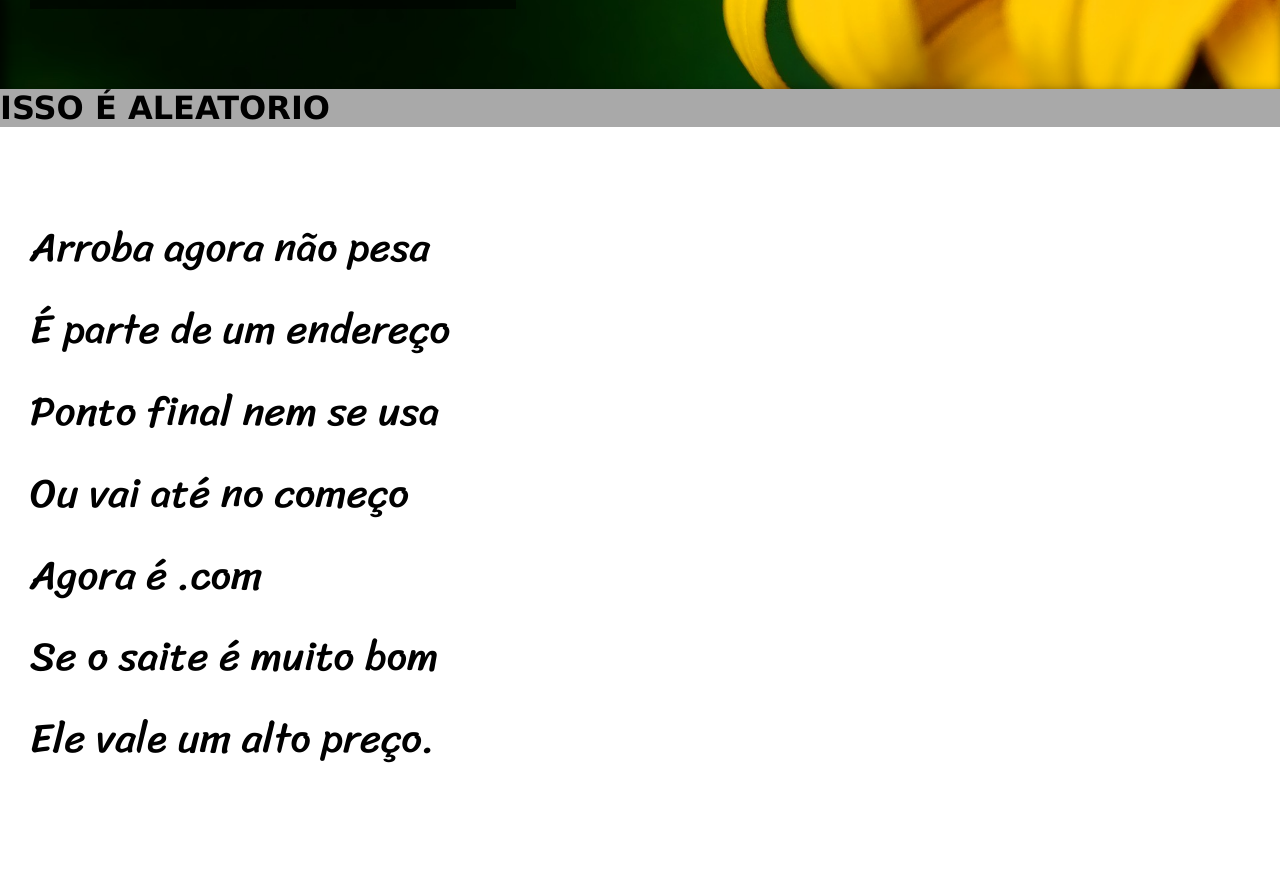
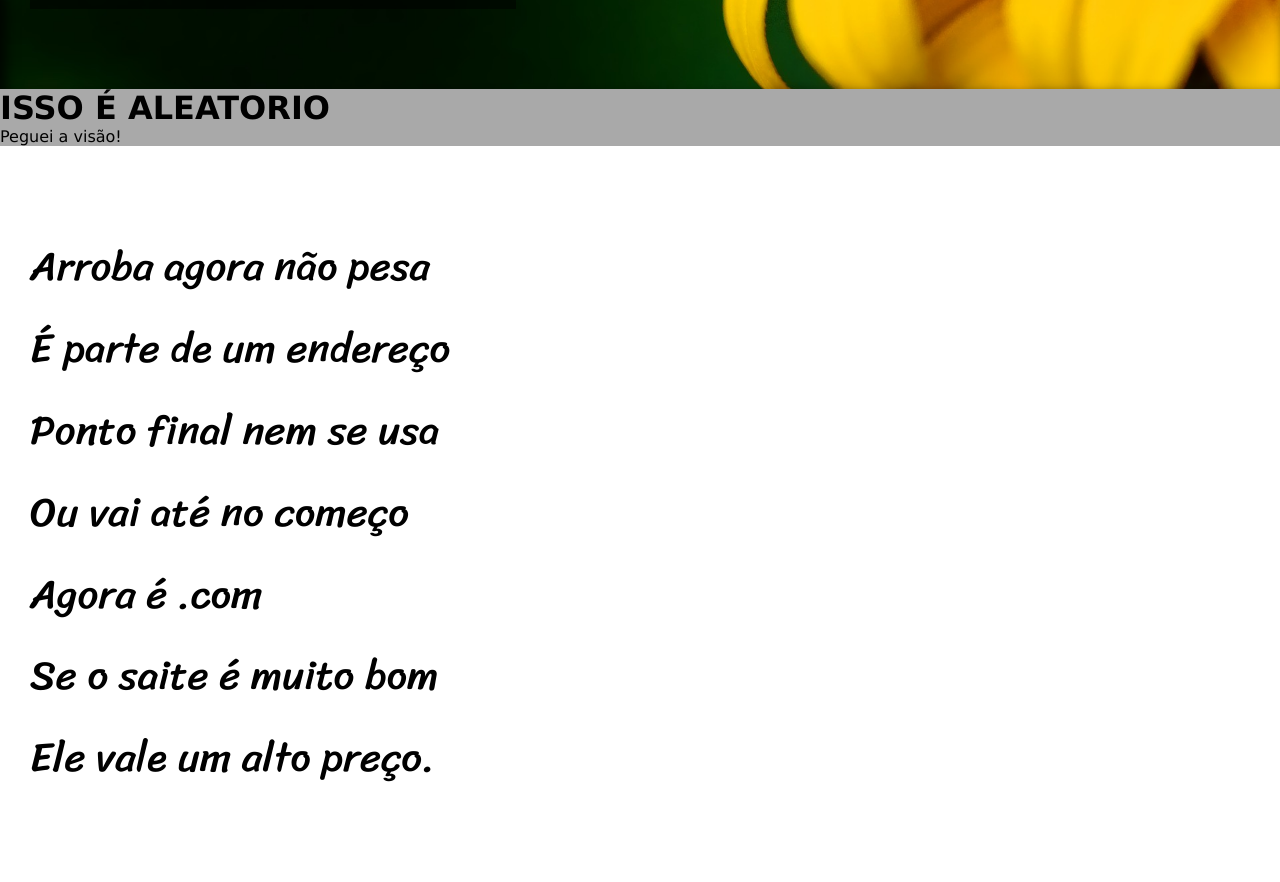
Before and after one commit to davidantunescosta/cordel, a plain HTML site: page index.html in a window 1280 px wide. Shown: the part 1700-2582 px from the top of the page. Drawn offline with Linux system fonts and the light colour scheme.

Commit message:
Criei um p

```diff
--- a/index.html
+++ b/index.html
@@ -42,6 +42,7 @@
 
 
   <h1>ISSO É ALEATORIO</h1>
+  <p>Peguei a visão!</p>
 
 
   <section class="normal">
```
